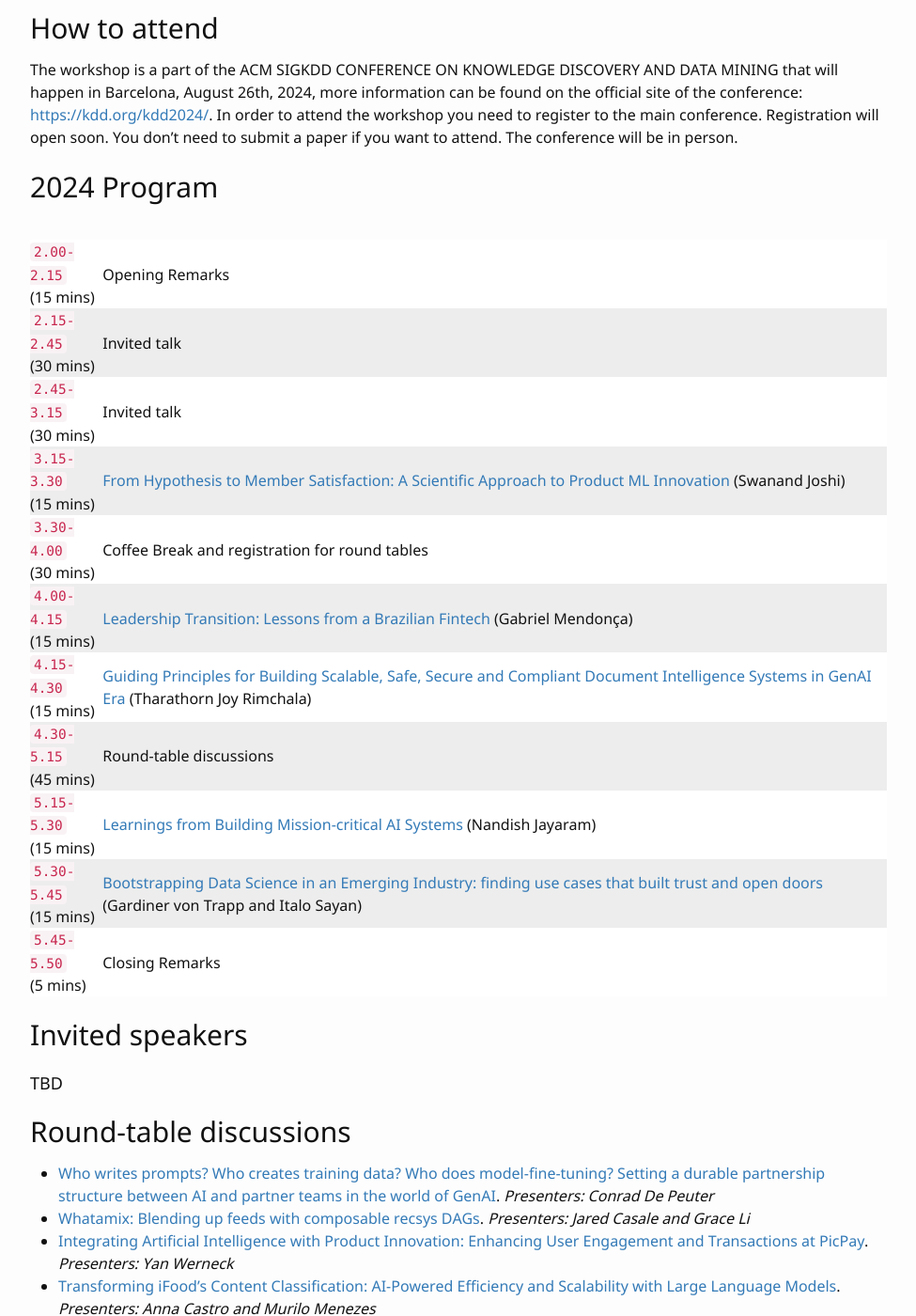
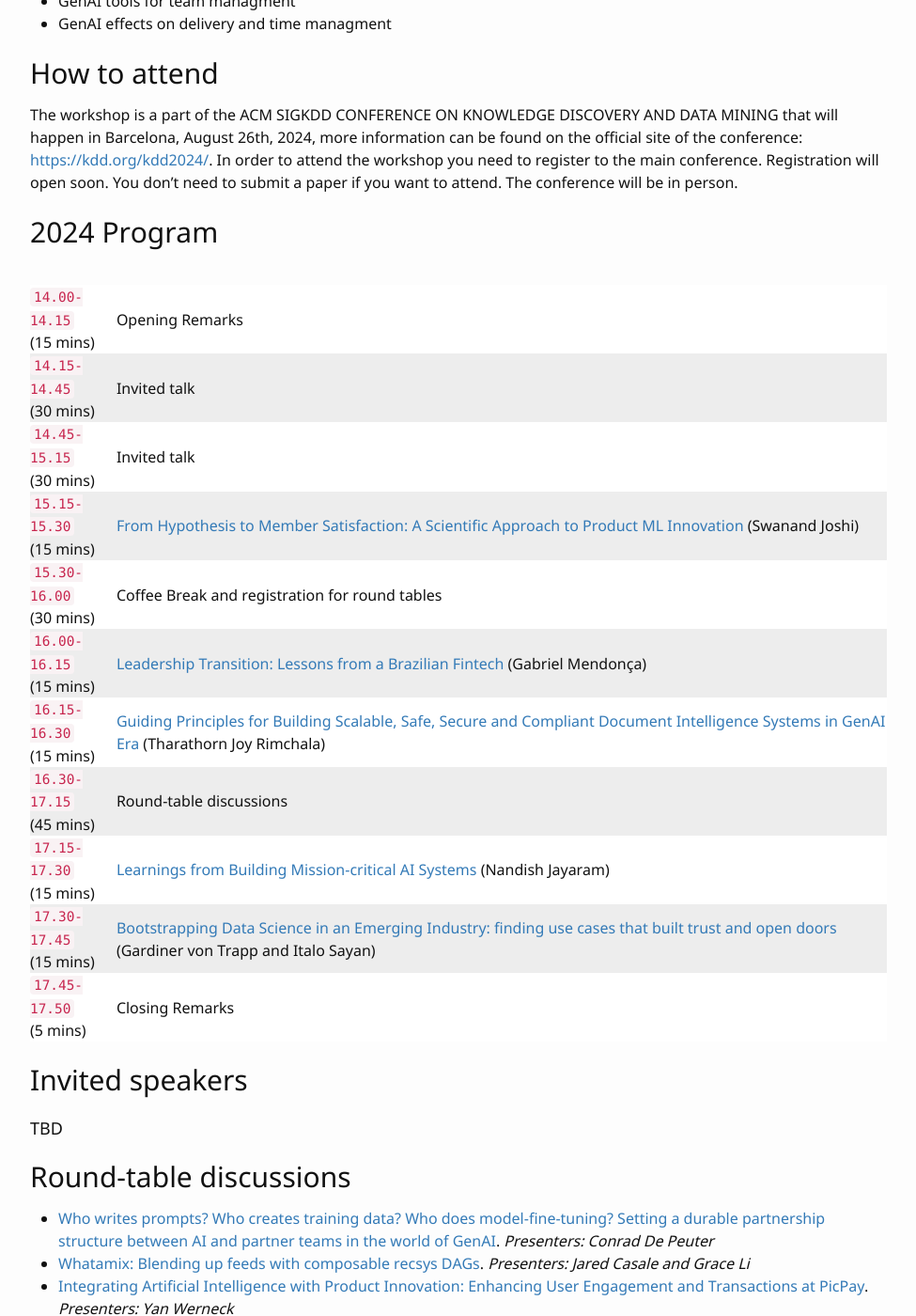
Before and after one commit to wamlm-kdd/wamlm, a Jekyll site: the page built from index.md, in a window 1280 px wide and 1400 px high, scrolled down 2915 px. Shown: the whole window at 94% size, without its empty margins (152-1127 px from the left). Built offline with Jekyll 4.4.1, drawn with Linux system fonts in a browser that asks for light colours; our own code applies the rules of GitHub Pages for plain Markdown files; some of the changed text lies outside the part shown.

Commit message:
Update index.md

```diff
--- a/index.md
+++ b/index.md
@@ -90,27 +90,27 @@
 
 | | |
 |:--- |:---|
-| `2.00-2.15` <br /> (15 mins)| Opening Remarks |
+| `14.00-14.15` <br /> (15 mins)| Opening Remarks |
 |:--- |:---|
-| `2.15-2.45` <br /> (30 mins) | Invited talk |
+| `14.15-14.45` <br /> (30 mins) | Invited talk |
 |:--- |:---|
-| `2.45-3.15` <br />(30 mins) | Invited talk |
+| `14.45-15.15` <br />(30 mins) | Invited talk |
 |:--- |:---|
-| `3.15-3.30` <br />(15 mins) | [From Hypothesis to Member Satisfaction: A Scientific Approach to Product ML Innovation](papers/wamlm_kdd24_abstract_swanand_joshi.pdf) (Swanand Joshi)|
+| `15.15-15.30` <br />(15 mins) | [From Hypothesis to Member Satisfaction: A Scientific Approach to Product ML Innovation](papers/wamlm_kdd24_abstract_swanand_joshi.pdf) (Swanand Joshi)|
 |:--- |:---|
-| `3.30-4.00` <br />(30 mins) | Coffee Break and registration for round tables |
+| `15.30-16.00` <br />(30 mins) | Coffee Break and registration for round tables |
 |:--- |:---|
-| `4.00-4.15` <br />(15 mins) | [Leadership Transition: Lessons from a Brazilian Fintech](papers/wamlm_kdd24_abstract_gabriel_mendonca.pdf)  (Gabriel Mendonça)|
+| `16.00-16.15` <br />(15 mins) | [Leadership Transition: Lessons from a Brazilian Fintech](papers/wamlm_kdd24_abstract_gabriel_mendonca.pdf)  (Gabriel Mendonça)|
 |:--- |:---|
-| `4.15-4.30` <br /> (15 mins) | [Guiding Principles for Building Scalable, Safe, Secure and Compliant Document Intelligence Systems in GenAI Era](papers/wamlm_kdd24_abstract_tharathorn_joy_rimchala.pdf) (Tharathorn Joy Rimchala)|
+| `16.15-16.30` <br /> (15 mins) | [Guiding Principles for Building Scalable, Safe, Secure and Compliant Document Intelligence Systems in GenAI Era](papers/wamlm_kdd24_abstract_tharathorn_joy_rimchala.pdf) (Tharathorn Joy Rimchala)|
 |:--- |:---|
-|`4.30-5.15` <br />(45 mins) | Round-table discussions |
+|`16.30-17.15` <br />(45 mins) | Round-table discussions |
 |:--- |:---|
-| `5.15-5.30` <br /> (15 mins) | [Learnings from Building Mission-critical AI Systems](papers/wamlm_kdd24_abstract_nandish_jayaram.pdf) (Nandish Jayaram) |
+| `17.15-17.30` <br /> (15 mins) | [Learnings from Building Mission-critical AI Systems](papers/wamlm_kdd24_abstract_nandish_jayaram.pdf) (Nandish Jayaram) |
 |:--- |:---|
-| `5.30-5.45` <br /> (15 mins) | [Bootstrapping Data Science in an Emerging Industry: finding use cases that built trust and open doors](papers/wamlm_kdd24_abstract_gardiner_von_trapp.pdf) (Gardiner von Trapp and Italo Sayan) |
+| `17.30-17.45` <br /> (15 mins) | [Bootstrapping Data Science in an Emerging Industry: finding use cases that built trust and open doors](papers/wamlm_kdd24_abstract_gardiner_von_trapp.pdf) (Gardiner von Trapp and Italo Sayan) |
 |:--- |:---|
-| `5.45-5.50` <br /> (5 mins) | Closing Remarks |
+| `17.45-17.50` <br /> (5 mins) | Closing Remarks |
 
 </div>
 ## Invited speakers
```
Also changed, not shown: other parts of index.md (+4 -4 lines).
